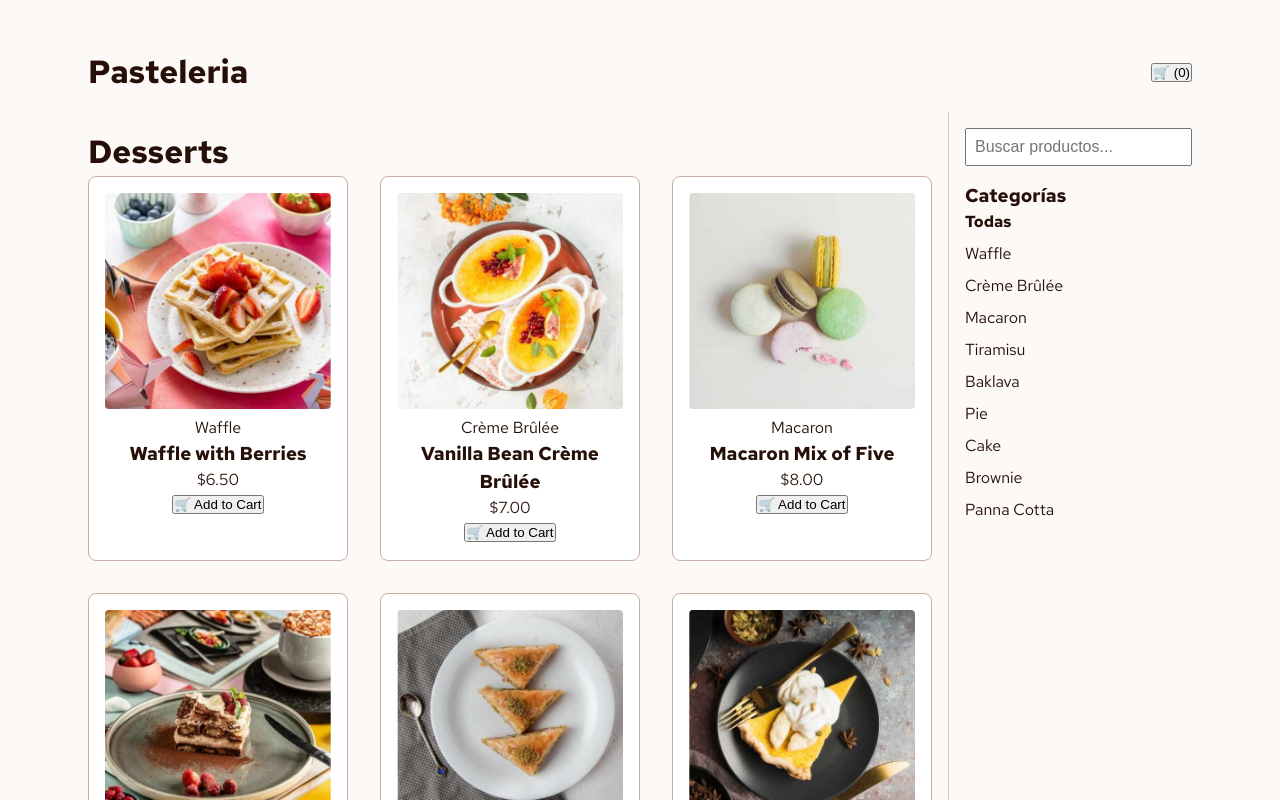
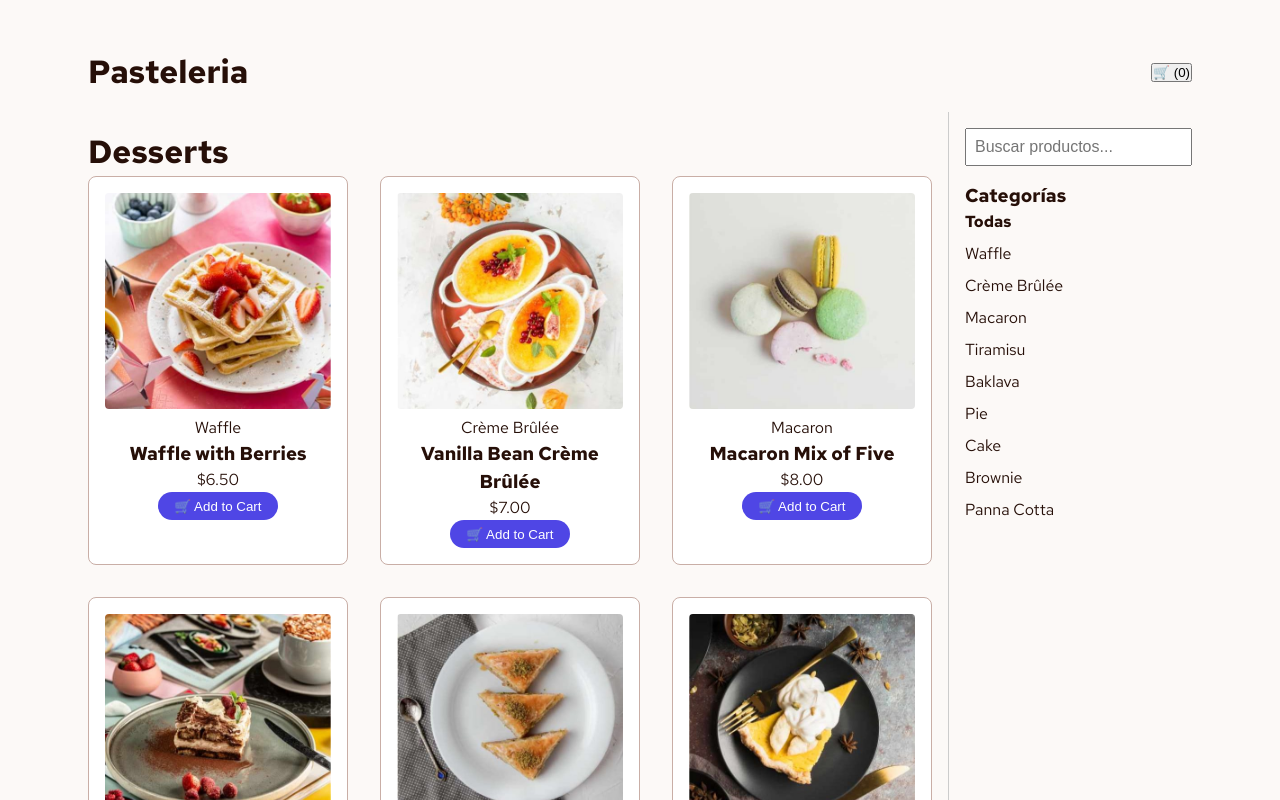
Before and after one commit to anatmb/frontendmentorcar, a React (Vite) app: page / in a window 1280 px wide. Shown: the top 800 px of the page. Built offline with nearby package versions, Linux system fonts and the light colour scheme.

Commit message:
mejorando el estilos de aumentar y disminuir producto

```diff
--- a/src/components/ProductCard.jsx
+++ b/src/components/ProductCard.jsx
@@ -55,17 +55,17 @@ function ProductCard({ product }) {
   return (
     <div className={styles.card}>
       <img src={product.image.desktop} alt={product.name}   className={styles.image} />
-      <div className="product-info">
+      <div className="product-info quantity-control">
         <p className="category">{product.category}</p>
         <h3>{product.name}</h3>
         <p className="price">${product.price.toFixed(2)}</p>
 
         {quantity === 0 ? (
-          <button className="add-to-cart-btn" onClick={handleAdd}>
+          <button className={styles['add-to-cart-btn']} onClick={handleAdd}>
             🛒 Add to Cart
           </button>
         ) : (
-          <div className="quantity-control">
+          <div className={styles['quantity-control']}>
             <button onClick={handleDecrease}>−</button>
             <span>{quantity}</span>
             <button onClick={handleAdd}>＋</button>
```
